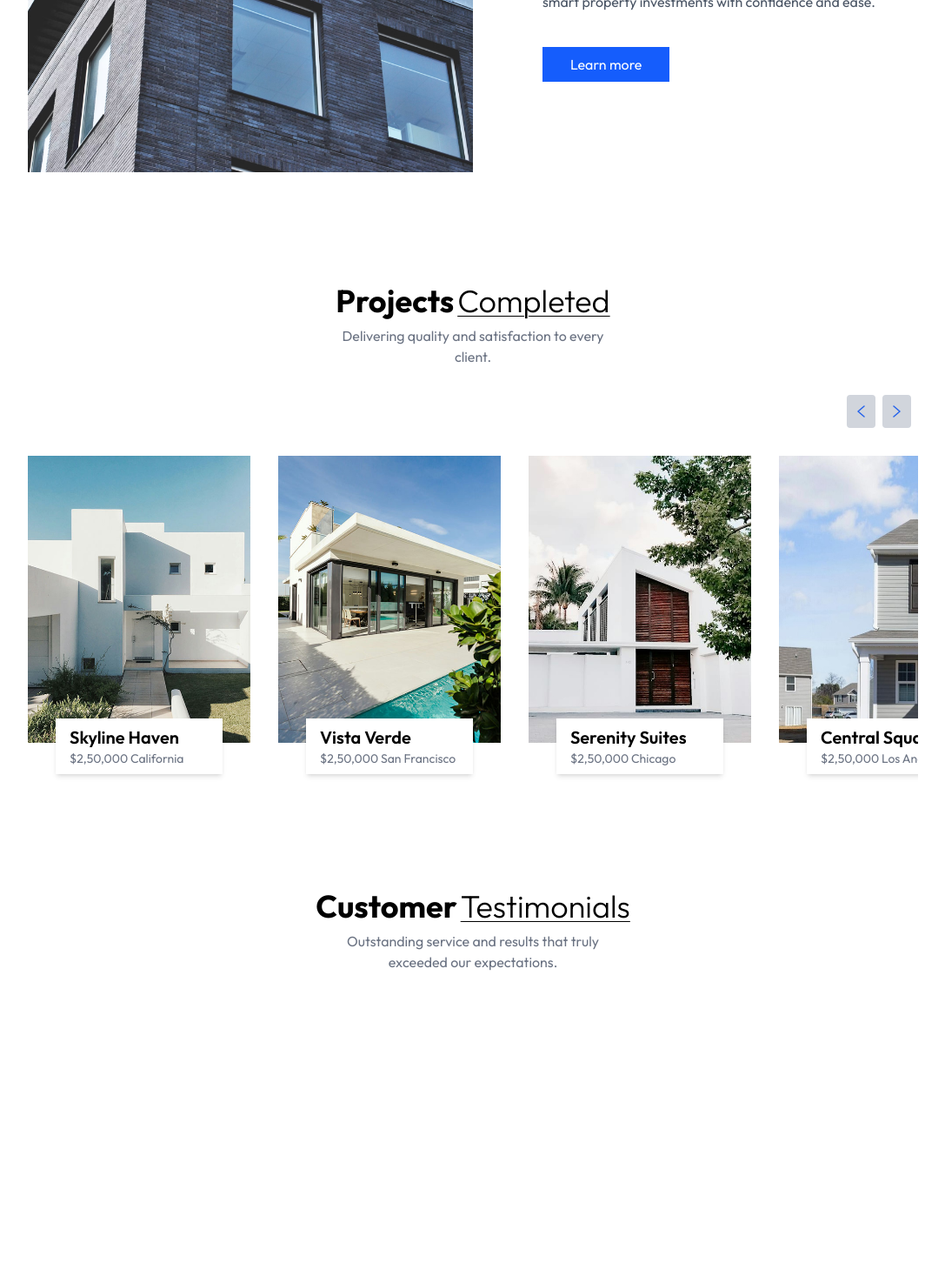
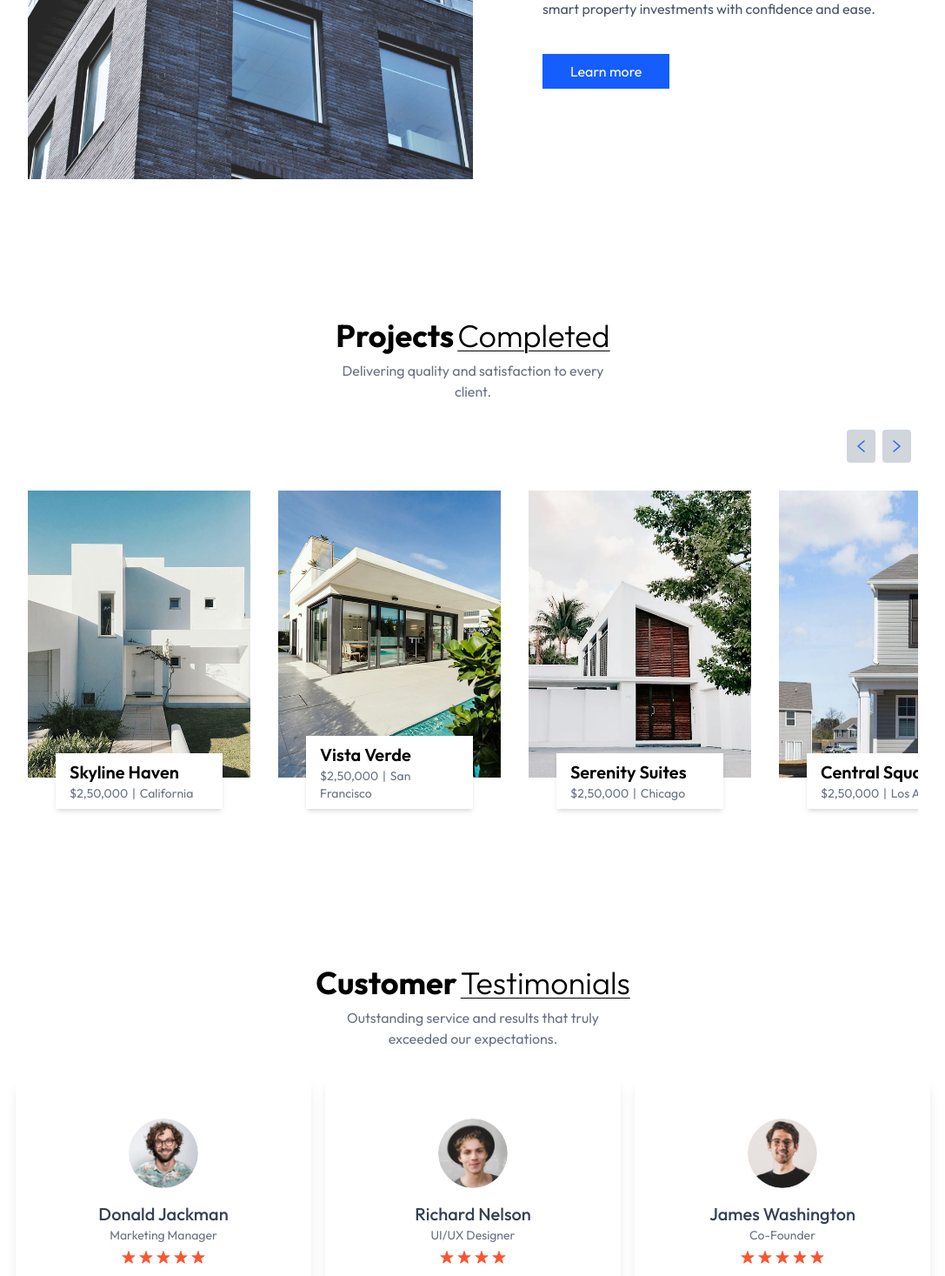
Before and after one commit to nesmatamer19/RealState-Web, a React (Vite) app: page / in a window 1280 px wide. Shown: the part 1330-2797 px from the top of the page at 87% size, without its empty margins (96-1183 px from the left). Before the commit the page ends 2576 px from the top, so only its background shows below. Built offline with nearby package versions, Linux system fonts and the light colour scheme.

Commit message:
Feat: Testimonials implementation

```diff
--- a/index.html
+++ b/index.html
@@ -1,5 +1,5 @@
 <!doctype html>
-<html lang="en">
+<html lang="en" class="scroll-smooth">
   <head>
     <meta charset="UTF-8" />
     <link rel="icon" type="image/svg+xml" href="/favicon.svg" />
--- a/src/components/About.jsx
+++ b/src/components/About.jsx
@@ -4,15 +4,15 @@ import { assets } from '../assets/assets'
 const About = () => {
   return (
     <div className='container flex flex-col justify-center items-center
-    mx-auto p-8 md:px-20 lg:px-32 w-full overflow-hidden' id='About'>
+    mx-auto py-10 md:px-20 lg:px-32 w-full overflow-hidden' id='About'>
       <h1 className='text-2xl sm:text-4xl font-bold mb-2'>About
          <span className='underline underline-offset-4 decoration-1 under font-light ml-1'>Our Brand</span></h1>
       <p className='text-center text-gray-500 max-w-80 mb-8'>Learn more about our company and what we stand for.</p>
       <div className='flex flex-col md:flex-row items-center md:items-start
       md:gap-20'>
-            <img src={assets.brand_img} className='w-full sm:w1/2 max-w-lg' />
+            <img src={assets.brand_img} className='w-full sm:w-1/2 max-w-lg p-3 md:p-0' />
             <div className='flex flex-col items-center md:items-start mt-10 text-gray-600'>
-                <div className='grid grid-cols-2 gap-6 md:gap-10 w-full 2xl:pr-28'>
+                <div className='text-center md:text-start grid grid-cols-2 gap-6 md:gap-10 w-full 2xl:pr-28'>
                     <div>
                         <p className='text-4xl font-medium text-gray-800'>10+</p>
                         <p>Years of Excellence</p>
@@ -30,7 +30,7 @@ const About = () => {
                         <p>Ongoing Projects</p>
                     </div>
                 </div>
-                <p className='my-10 max-w-lg'>Explore the best real estate opportunities with our user-friendly platform. Whether you’re buying, selling, or investing, we provide trusted listings, expert advice, and seamless tools to help you find your
+                <p className='my-10 max-w-lg text-center md:text-start'>Explore the best real estate opportunities with our user-friendly platform. Whether you’re buying, selling, or investing, we provide trusted listings, expert advice, and seamless tools to help you find your
                 dream home or make smart property investments with confidence
                 and ease.</p>
                 <button className='bg-blue-600 text-white px-8 py-2'>Learn more</button>
--- a/src/components/Navbar.jsx
+++ b/src/components/Navbar.jsx
@@ -22,7 +22,7 @@ function Navbar() {
                     <a href="#Header" className='cursor-pointer hover:text-gray-500'>Home</a>
                     <a href="#About" className='cursor-pointer hover:text-gray-500'>About</a>
                     <a href="#Projects" className='cursor-pointer hover:text-gray-500'>Projects</a>
-                    <a href="#Testmonials" className='cursor-pointer hover:text-gray-500'>Testimonials</a>
+                    <a href="#Testimonials" className='cursor-pointer hover:text-gray-500'>Testimonials</a>
                 </ul>
                 <button className='hidden md:block bg-white px-8 py-2 rounded-full'>Sign Up</button>
                 <img onClick={() => setshowmobilemenu(true)} src={assets.menu_icon} className='cursor-pointer md:hidden w-7' alt="" />
--- a/src/components/Projects.jsx
+++ b/src/components/Projects.jsx
@@ -27,7 +27,7 @@ const Projects = () => {
     }
 
     return (
-        <div className='container mx-auto py-4 my-20 px-6 md:px-20 lg:px-32 w-full overflow-hidden' id='Projects'>
+        <div className='container mx-auto py-10 my-20 px-6 md:px-20 lg:px-32 w-full overflow-hidden' id='Projects'>
             <h1 className='text-center text-2xl sm:text-4xl font-bold mb-2'>Projects
                 <span className='underline underline-offset-4 decoration-1 under font-light ml-1'>Completed</span></h1>
             <p className='text-center text-gray-500 max-w-80 mb-8 mx-auto'>Delivering quality and satisfaction to every client.</p>
@@ -51,7 +51,7 @@ const Projects = () => {
                                 <div className='inline-block bg-white shadow-md w-3/4 px-4 py-2'>
                                     <h2 className='font-semibold text-gray-899 text-xl'>{project.title}</h2>
                                     <p className='text-gray-500 text-sm'>
-                                        {project.price} <span></span> {project.location}
+                                        {project.price} <span className='px-0.5'>|</span> {project.location}
                                     </p>
                                 </div>
                             </div>
--- a/src/components/Testimonials.jsx
+++ b/src/components/Testimonials.jsx
@@ -1,13 +1,30 @@
 import React from 'react'
+import { assets, testimonialsData } from '../assets/assets'
 
 const Testimonials = () => {
-  return (
-    <div className='container mx-auto py-4 my-20 px-6 md:px-20 lg:px-32 w-full overflow-hidden' id='Projects'>
+    return (
+        <div className='container mx-auto py-10 px-6 md:px-20 lg:px-28 w-full overflow-hidden' id='Testimonials'>
             <h1 className='text-center text-2xl sm:text-4xl font-bold mb-2'>Customer
                 <span className='underline underline-offset-4 decoration-1 under font-light ml-1'>Testimonials</span></h1>
             <p className='text-center text-gray-500 max-w-80 mb-8 mx-auto'>Outstanding service and results that truly exceeded our expectations.</p>
-    </div>
-  )
+            <div className='flex flex-wrap justify-center gap-4'>
+                {testimonialsData.map((testimonial, index) => (
+                    <div key={index} className='max-w-85 rounded-lg shadow-lg px-8 py-12 text-center'>
+                        <img src={testimonial.image} alt={testimonial.name}
+                            className='w-20 h-20 rounded-full mx-auto mb-4' />
+                        <h2 className='text-xl font-medium text-gray-700'>{testimonial.name}</h2>
+                        <p className='text-gray-500 text-sm'>{testimonial.title}</p>
+                        <div className='flex gap-1 justify-center mt-2 mb-4 text-red-500'>
+                            {Array.from({ length: testimonial.rating }, (item, index) => (
+                                <img className="" key={index} src={assets.star_icon} alt="" />
+                            ))}
+                        </div>
+                        <p className='text-gray-600'>{testimonial.text}</p>
+                    </div>
+                ))}
+            </div>
+        </div>
+    )
 }
 
 export default Testimonials
```
